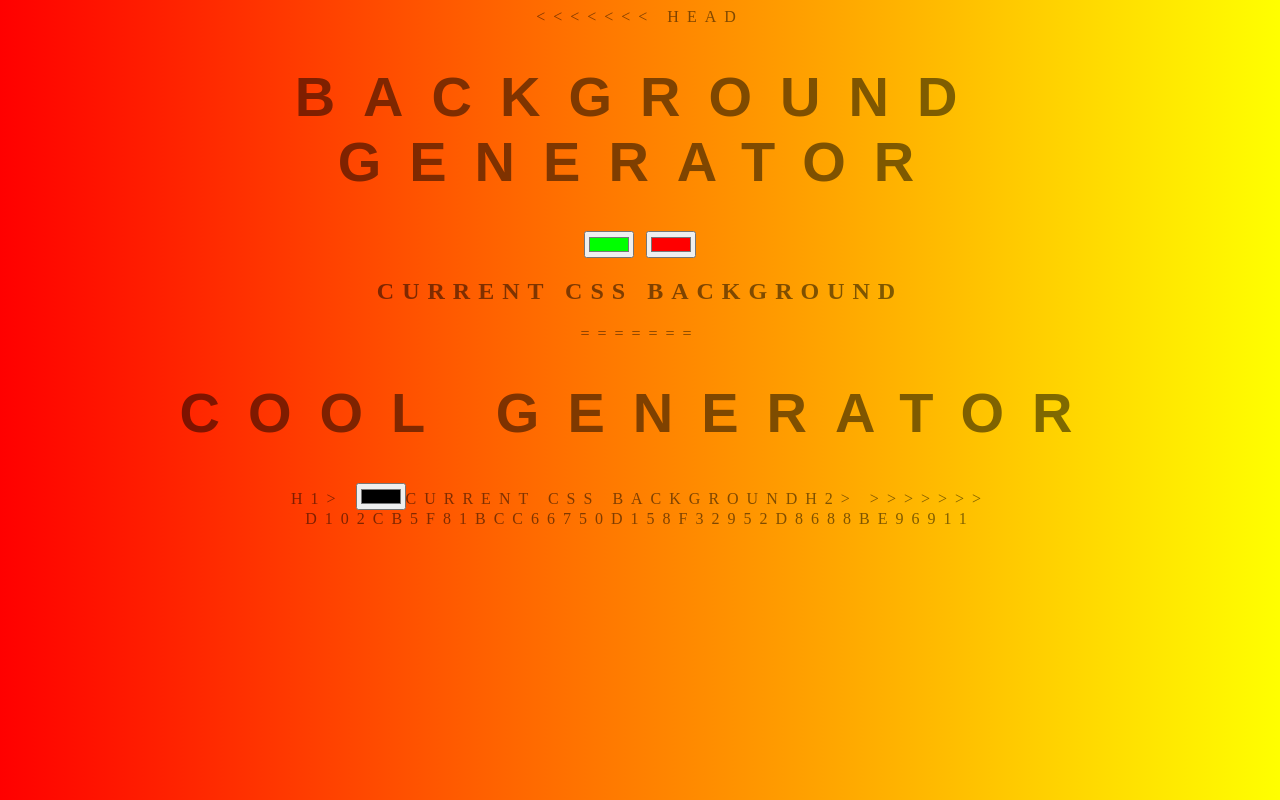
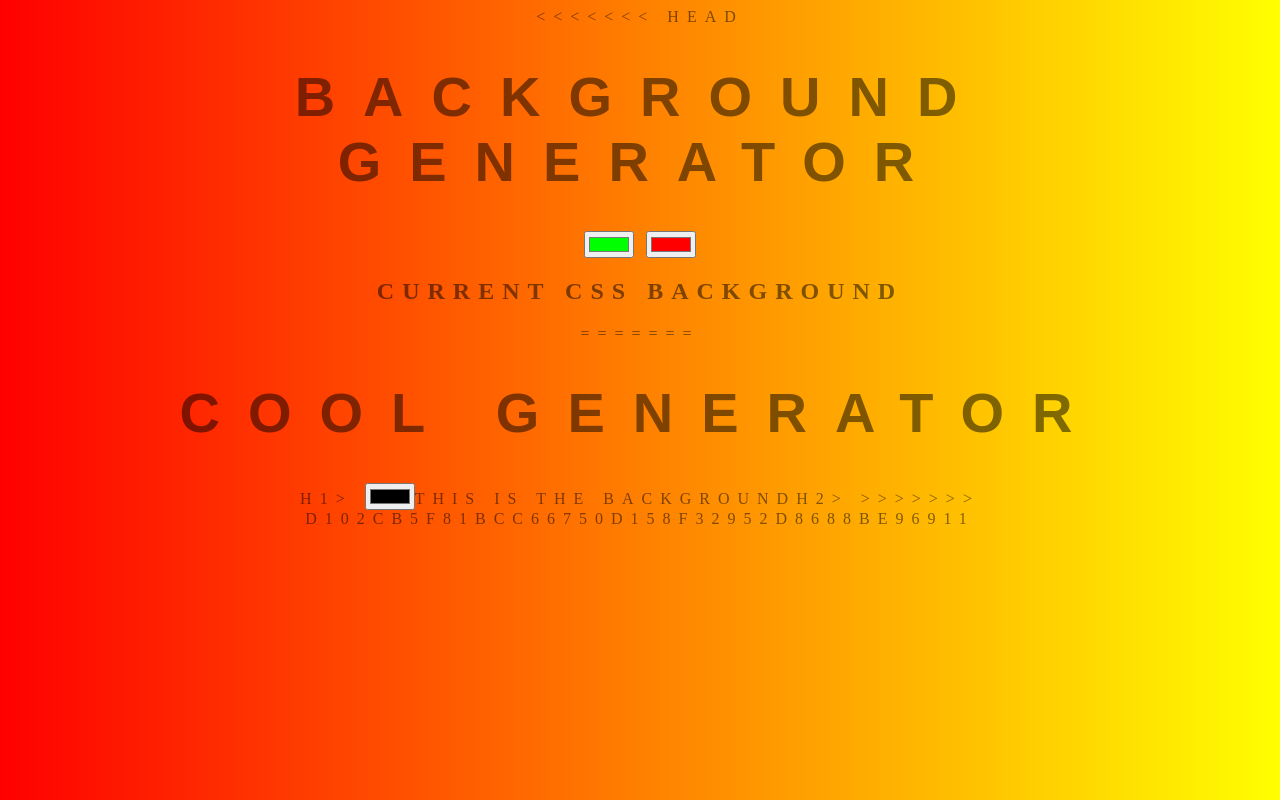
Before and after one commit to tanasen/background-generator, a plain HTML site: page index.html in a window 1280 px wide. Drawn offline with Linux system fonts and the light colour scheme.

Commit message:
changing text

```diff
--- a/index.html
+++ b/index.html
@@ -14,7 +14,7 @@
 	<h1>Cool Generator</h1>h1>
 	<input class="color1" type="color"
 	<input class="color2" type="color"
-	<h2>Current CSS Background</body>h2>
+	<h2>This is the Background</body>h2>
 >>>>>>> d102cb5f81bcc66750d158f32952d8688be96911
 	<h3></h3>
 	<script type="text/javascript" src="script.js"></script>
```
